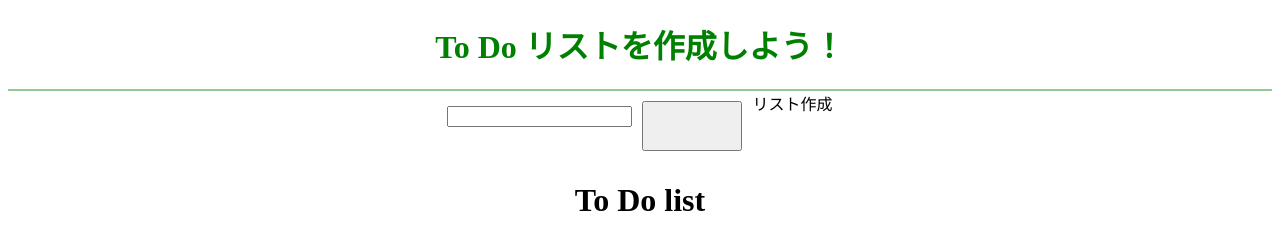
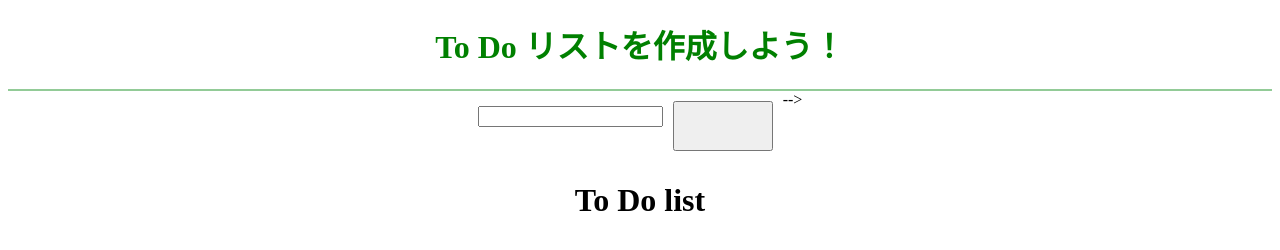
Before and after one commit to yochan0103/ToDoList, a plain HTML site: page index.html in a window 1280 px wide. Drawn offline with Linux system fonts and the light colour scheme.

Commit message:
Update index.html

```diff
--- a/index.html
+++ b/index.html
@@ -18,7 +18,7 @@
                 <form action="" method="POST">
                     <input type = "text" name = "List" class = "textform">
                 </form>
-                <input type="button" value="リスト作成" class = "input" onclick="MakeList()">リスト作成
+                <input type="button" value="リスト作成" class = "input" onclick="MakeList()"
                 <!-- <input type="button" value="リスト編集" class = "edit"> -->
                 <!-- <input type="button" value="リスト削除" class = "remove"> -->
             </div>
```
